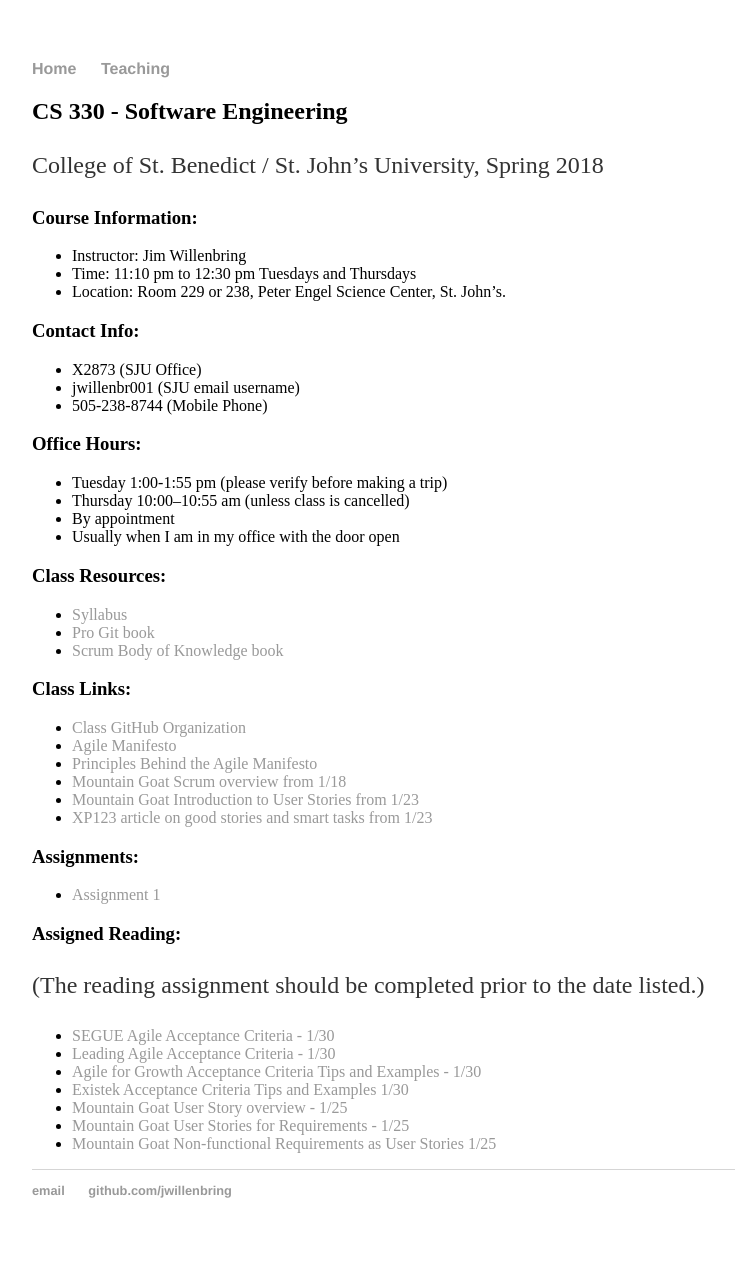
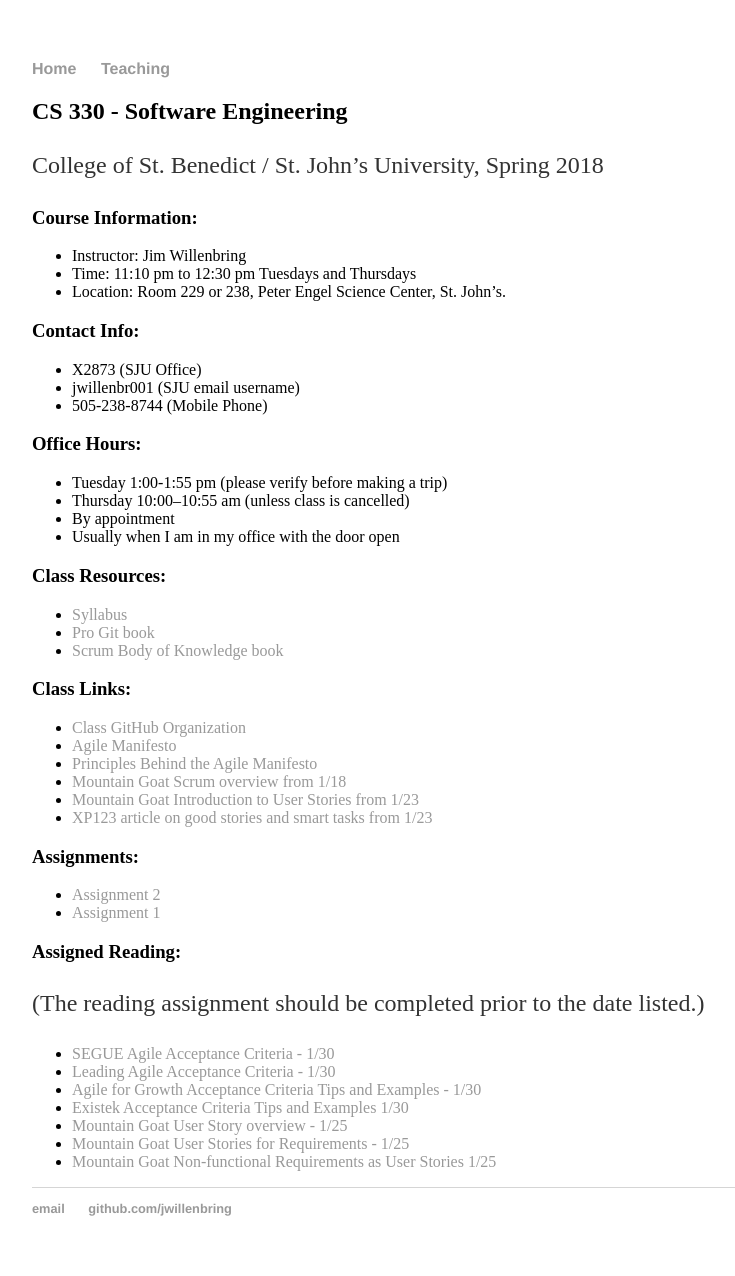
Before and after one commit to jwillenbring/jwillenbring.github.io, a Jekyll site: the page built from teaching/2018-Spring-CS330/index.md, in a window 1280 px wide. Shown: the whole page, without its empty margins (160-895 px from the left). Built offline with Jekyll 4.4.1, drawn with Linux system fonts in a browser that asks for light colours; our own code applies the rules of GitHub Pages for plain Markdown files.

Commit message:
Update index.md
Added assignment 2

```diff
--- a/teaching/2018-Spring-CS330/index.md
+++ b/teaching/2018-Spring-CS330/index.md
@@ -37,6 +37,7 @@ College of St. Benedict / St. John's University, Spring 2018
 
 ### Assignments:
 
+  * [Assignment 2](https://docs.google.com/document/d/1Ycs53TRkT9QI_DIns3zQpjRV1QyF8MLNa-nli_E3AG4/edit?usp=sharing)
   * [Assignment 1](https://docs.google.com/document/d/1A3nLetRegs6evCSDBRJzgz8DtqXDmCwNA4Lo3mNs8Ok/edit?usp=sharing)
 
 ### Assigned Reading:
```
